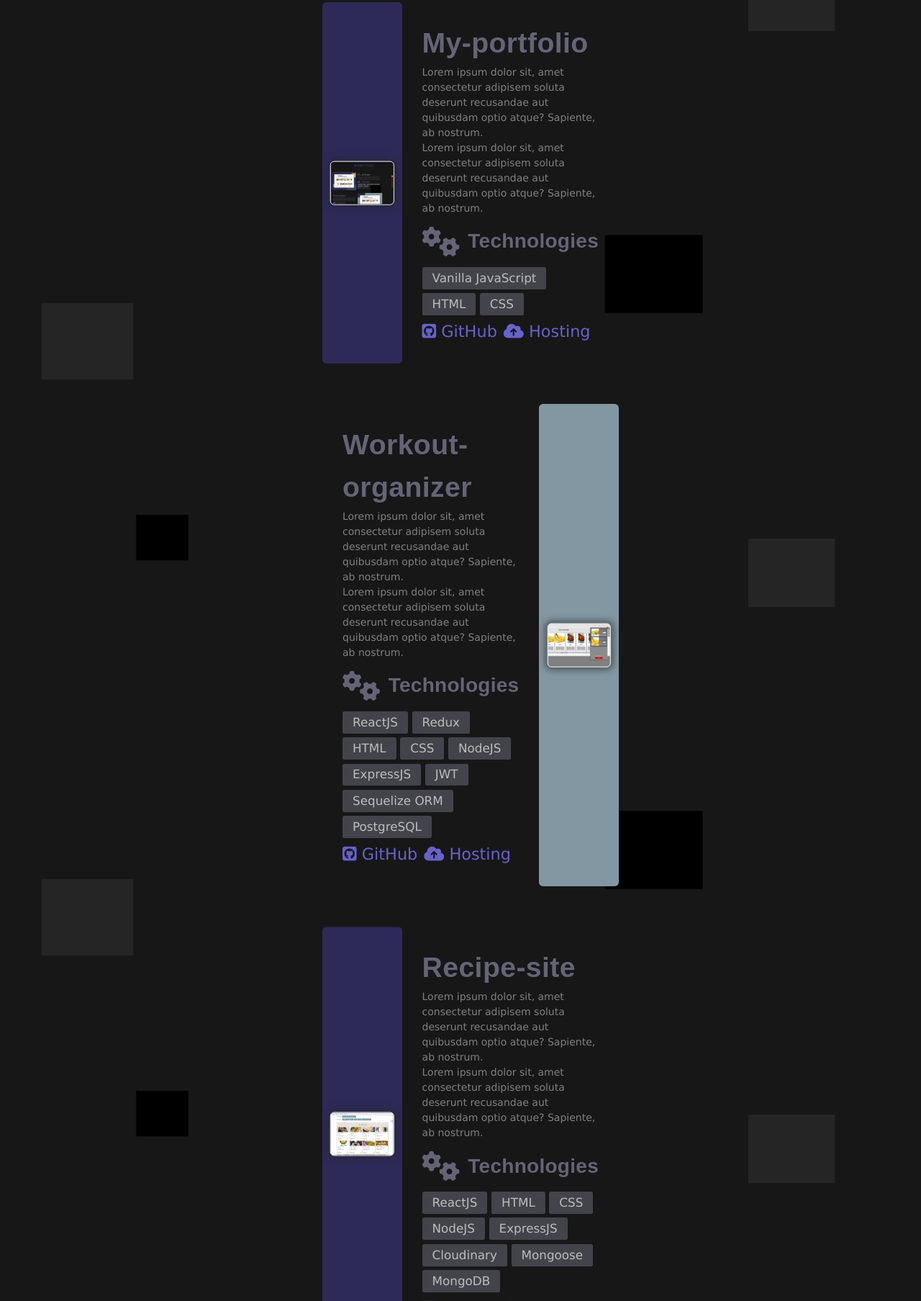
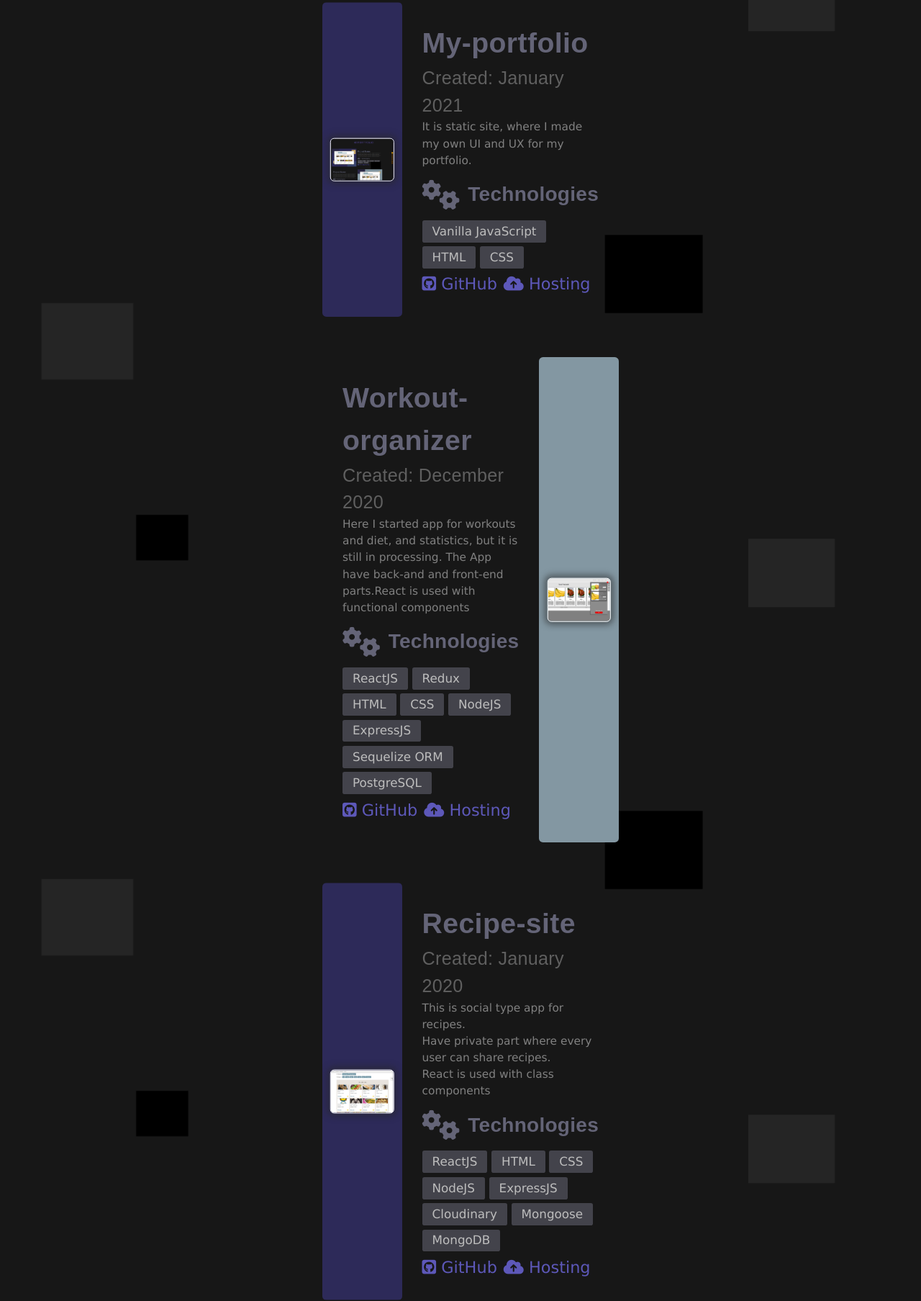
Before and after one commit to MiroslavYosifov/my-portfolio, a website built with Parcel: page index.html in a window 1280 px wide. Shown: the part 993-2800 px from the top of the page at 72% size. Built offline with nearby package versions, Linux system fonts and the light colour scheme.

Commit message:
updated text content

```diff
--- a/index.html
+++ b/index.html
@@ -191,9 +191,9 @@
                                     <section>
                                         <h1>&lt;h1&gt;Hello! I'm</h1>
                                         <h1>Miroslav Yosifov&lt;h1/&gt;</h1>
-                                        <p>I have interest in programming and never stop learning about it.</p>
-                                        <p>I like development of back-end and front-end parts in applications.</p>
-                                        <p>It is the reason I like JavaScript, with this programming language you can do and both.</p>
+                                        <p>I have interest in Web Development and never stop learning about it.</p>
+                                        <p>I like to develop back-end and front-end parts in applications</p>
+                                        <p>I choosed JavaScript because with it, can do and both.</p>
                                     </section>
                                 </section>
                             </section>
@@ -212,8 +212,8 @@
                                             <section class="portfolio-technology">
                                                 <section>
                                                     <h2>My-portfolio</h2>
-                                                    <p>Lorem ipsum dolor sit, amet consectetur adipisem soluta deserunt recusandae aut quibusdam optio atque? Sapiente, ab nostrum.</p>
-                                                    <p>Lorem ipsum dolor sit, amet consectetur adipisem soluta deserunt recusandae aut quibusdam optio atque? Sapiente, ab nostrum.</p>
+                                                    <h3>Created: January 2021</h3>
+                                                    <p>It is static site, where I made my own UI and UX for my portfolio.</p>
                                                 </section>
                                                 <section>
                                                     <span><i class="fas fa-cogs"></i></span>
@@ -237,8 +237,8 @@
                                             <section class="portfolio-technology">
                                                 <section>
                                                     <h2>Workout-organizer</h2>
-                                                    <p>Lorem ipsum dolor sit, amet consectetur adipisem soluta deserunt recusandae aut quibusdam optio atque? Sapiente, ab nostrum.</p>
-                                                    <p>Lorem ipsum dolor sit, amet consectetur adipisem soluta deserunt recusandae aut quibusdam optio atque? Sapiente, ab nostrum.</p>
+                                                    <h3>Created: December 2020</h3>
+                                                    <p>Here I started app for workouts and diet, and statistics, but it is still in processing. The App have back-and and front-end parts.React is used with functional components</p>
                                                 </section>
                                                 <section>
                                                     <span><i class="fas fa-cogs"></i></span>
@@ -251,7 +251,6 @@
                                                     <li><p>CSS</p></li>
                                                     <li><p>NodeJS</p></li>
                                                     <li><p>ExpressJS</p></li>
-                                                    <li><p>JWT</p></li>
                                                     <li><p>Sequelize ORM</p></li>
                                                     <li><p>PostgreSQL</p></li>
                                                 </ul>
@@ -276,8 +275,10 @@
                                             <section class="portfolio-technology">
                                                 <section>
                                                     <h2>Recipe-site</h2>
-                                                    <p>Lorem ipsum dolor sit, amet consectetur adipisem soluta deserunt recusandae aut quibusdam optio atque? Sapiente, ab nostrum.</p>
-                                                    <p>Lorem ipsum dolor sit, amet consectetur adipisem soluta deserunt recusandae aut quibusdam optio atque? Sapiente, ab nostrum.</p>
+                                                    <h3>Created: January 2020</h3>
+                                                    <p>This is social type app for recipes.</p>
+                                                    <p>Have private part where every user can share recipes.</p>
+                                                    <p>React is used with class components</p>
                                                 </section>
                                                 <section>
                                                     <span><i class="fas fa-cogs"></i></span>
@@ -305,8 +306,8 @@
                                             <section class="portfolio-technology">
                                                 <section>
                                                     <h2>Villa Palmite</h2>
-                                                    <p>Lorem ipsum dolor sit, amet consectetur adipisem soluta deserunt recusandae aut quibusdam optio atque? Sapiente, ab nostrum.</p>
-                                                    <p>Lorem ipsum dolor sit, amet consectetur adipisem soluta deserunt recusandae aut quibusdam optio atque? Sapiente, ab nostrum.</p>
+                                                    <h3>Created: October 2019</h3>
+                                                    <p>It is informational site, which have private part for admin which can change some content.</p>
                                                 </section>
                                                 <section>
                                                     <span><i class="fas fa-cogs"></i></span>
@@ -342,8 +343,8 @@
                                             <section class="portfolio-technology">
                                                 <section>
                                                     <h2>Space static-site</h2>
-                                                    <p>Lorem ipsum dolor sit, amet consectetur adipisem soluta deserunt recusandae aut quibusdam optio atque? Sapiente, ab nostrum.</p>
-                                                    <p>Lorem ipsum dolor sit, amet consectetur adipisem soluta deserunt recusandae aut quibusdam optio atque? Sapiente, ab nostrum.</p>
+                                                    <h3>Created: July 2019</h3>
+                                                    <p>This is my first experience with CSS and HTML, where I made static site with responsive design</p>
                                                 </section>
                                                 <section>
                                                     <span><i class="fas fa-cogs"></i></span>
@@ -365,8 +366,9 @@
                                             <section class="portfolio-technology">
                                                 <section>
                                                     <h2>Router</h2>
-                                                    <p>Lorem ipsum dolor sit, amet consectetur adipisem soluta deserunt recusandae aut quibusdam optio atque? Sapiente, ab nostrum.</p>
-                                                    <p>Lorem ipsum dolor sit, amet consectetur adipisem soluta deserunt recusandae aut quibusdam optio atque? Sapiente, ab nostrum.</p>
+                                                    <h3>Created: February 2021</h3>
+                                                    <p>This project is in processing. </p>
+                                                    <p>Here I want make my own router with Vanilla JS</p>
                                                 </section>
                                                 <section>
                                                     <span><i class="fas fa-cogs"></i></span>
--- a/scripts/sidebar-events.js
+++ b/scripts/sidebar-events.js
@@ -36,11 +36,12 @@ const sidebarEvents = (function () {
     function selectSidebarButton (element) {
 
         if(!element.classList.contains('active')) {
+
             element.classList.add('active');
             closeButton.parentNode.style.display = "block";
             closeButton.classList.add('active');
 
-            if(prevSelectedButton) {
+            if(prevSelectedButton && prevSelectedButton.id !== element.id) {
                 prevSelectedButton.classList.remove('active');
             };
 
--- a/styles/portfolio-card.css
+++ b/styles/portfolio-card.css
@@ -73,7 +73,12 @@
     display: block;
     font-size: 1.6em;
     margin-right: 0.4em;;
-    color: rgb(103, 98, 204);
+    color: rgb(93, 88, 185);
+    transition: color 0.3s ease-out;
+}
+
+.portfolio-text-content .portfolio-links a:hover {
+    color: rgb(99, 91, 247);
 }
 
 .portfolio-text-content .portfolio-links a i {
@@ -84,6 +89,10 @@
     display: flex;
     flex-wrap: wrap;
 
+}
+
+.portfolio-technology section > p {
+    font-size: 1.1em;
 }
 
 .portfolio-text-content .portfolio-technology section:nth-child(1) {
@@ -133,7 +142,13 @@
     margin-right: 0.4em;
     margin-bottom: 0.4em;
     border-radius: 0.2em;
-    background: rgb(67, 67, 75);
+    background-color: rgb(67, 67, 75);
+    transition: background-color 0.3s ease-out;
+}
+
+.portfolio-text-content .portfolio-technology ul li:hover {
+    background-color: rgb(81, 81, 92);
+
 }
 
 .portfolio-text-content .portfolio-technology ul li p {
--- a/styles/portfolio-nav.css
+++ b/styles/portfolio-nav.css
@@ -12,18 +12,18 @@
 }
 
 .portfolio-nav ul li {
-    background: rgb(97, 58, 0);
+    background-color: rgb(97, 58, 0);
     width: 2em;
     height: 2em;
     margin-top: 1em;
-
+    transition: background-color 0.3s ease-out;
 }
 
 .portfolio-nav ul li:hover {
     cursor: pointer;
-    background: rgb(206, 141, 0);
+    background-color: rgb(206, 141, 0);
 }
 
 .portfolio-nav ul .selected {
-    background: rgb(255, 174, 0);
+    background-color: rgb(255, 174, 0);
 };
```
